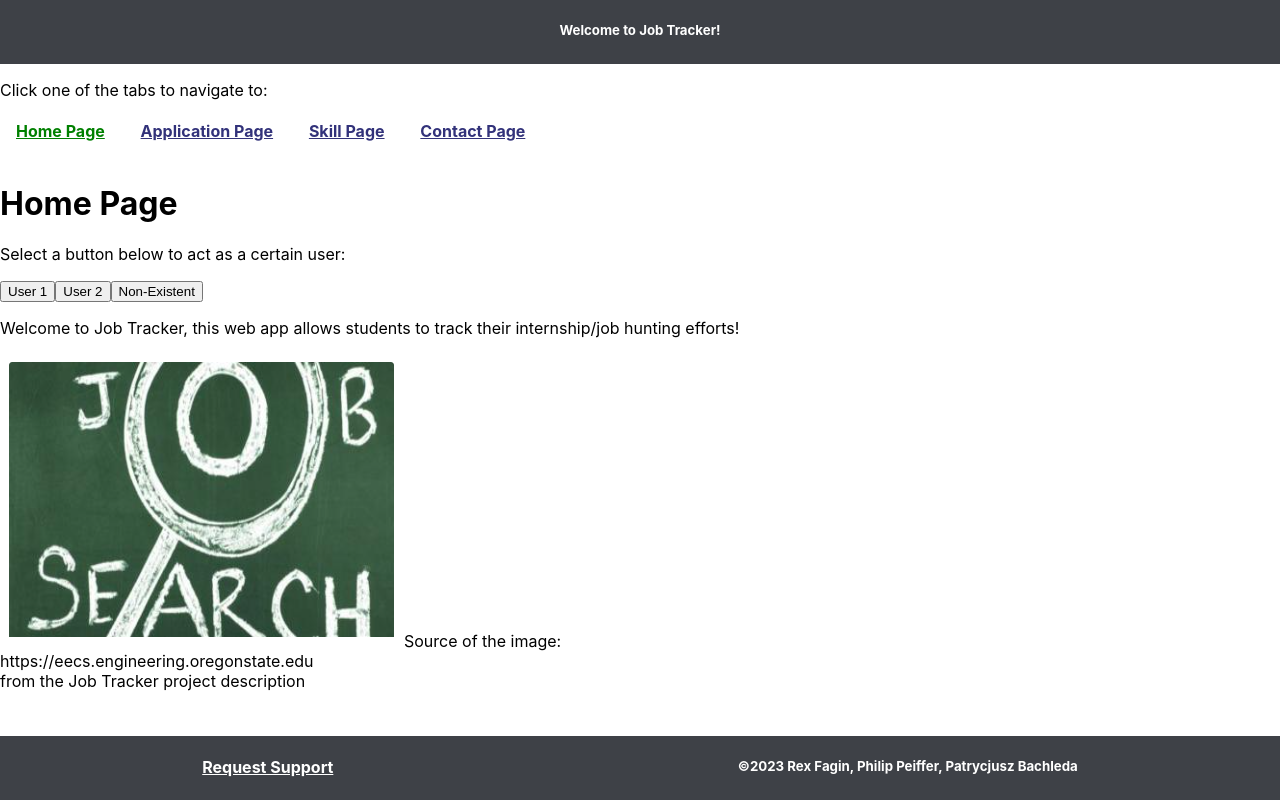
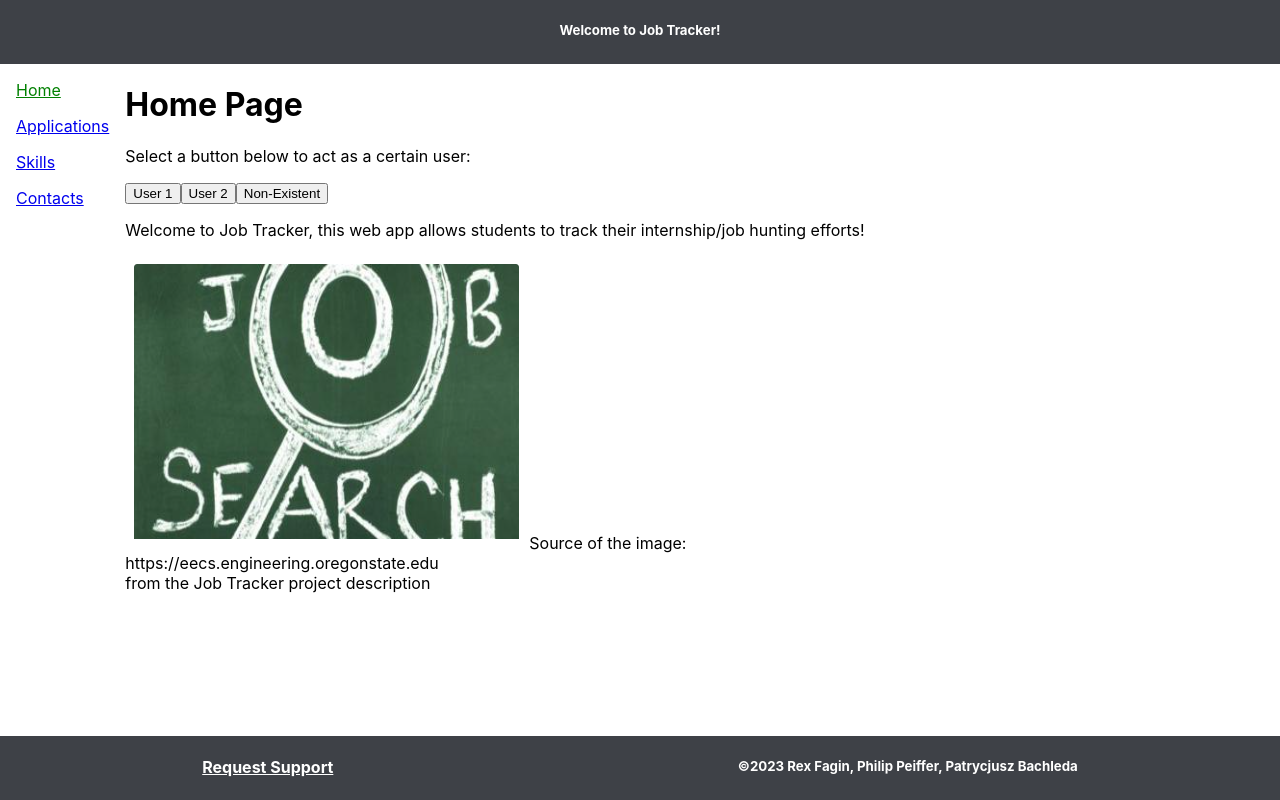
Before and after one commit to faginr/Job-Tracker, a React (Create React App) app in the folder react-frontend/: page / in a window 1280 px wide. Built offline with nearby package versions, Linux system fonts and the light colour scheme.

Commit message:
changed to column of navlinks

```diff
--- a/react-frontend/src/components/Navigation.js
+++ b/react-frontend/src/components/Navigation.js
@@ -3,19 +3,26 @@
 import React from "react";
 import { NavLink } from 'react-router-dom';
 
-function Navigation () {
+function Navigation ({setFeatureObj}) {
+
+  function handleClick() {
+    setFeatureObj()
+  }
+
   return (
-    <nav>
-      <p>Click one of the tabs to navigate to:</p>
-      <h4>
-        <NavLink className="App-link" to="/">Home Page</NavLink>
-        <> </>
-        <NavLink className="App-link"to="/applications">Application Page</NavLink>
-        <> </>
-        <NavLink className="App-link" to="/skills">Skill Page</NavLink>
-        <> </>
-        <NavLink className="App-link" to="/contacts">Contact Page</NavLink>
-      </h4>
+    <nav className="navigation-bar">
+        <div className="App-link" onClick={handleClick}>
+          <NavLink to="/">Home</NavLink>
+        </div>
+        <div className="App-link" onClick={handleClick}>
+          <NavLink to="/applications">Applications</NavLink>
+        </div>
+        <div className="App-link" onClick={handleClick}>
+          <NavLink to="/skills">Skills</NavLink>
+        </div>
+        <div className="App-link" onClick={handleClick}>
+          <NavLink to="/contacts">Contacts</NavLink>
+        </div>
     </nav>
   );
 }
```
